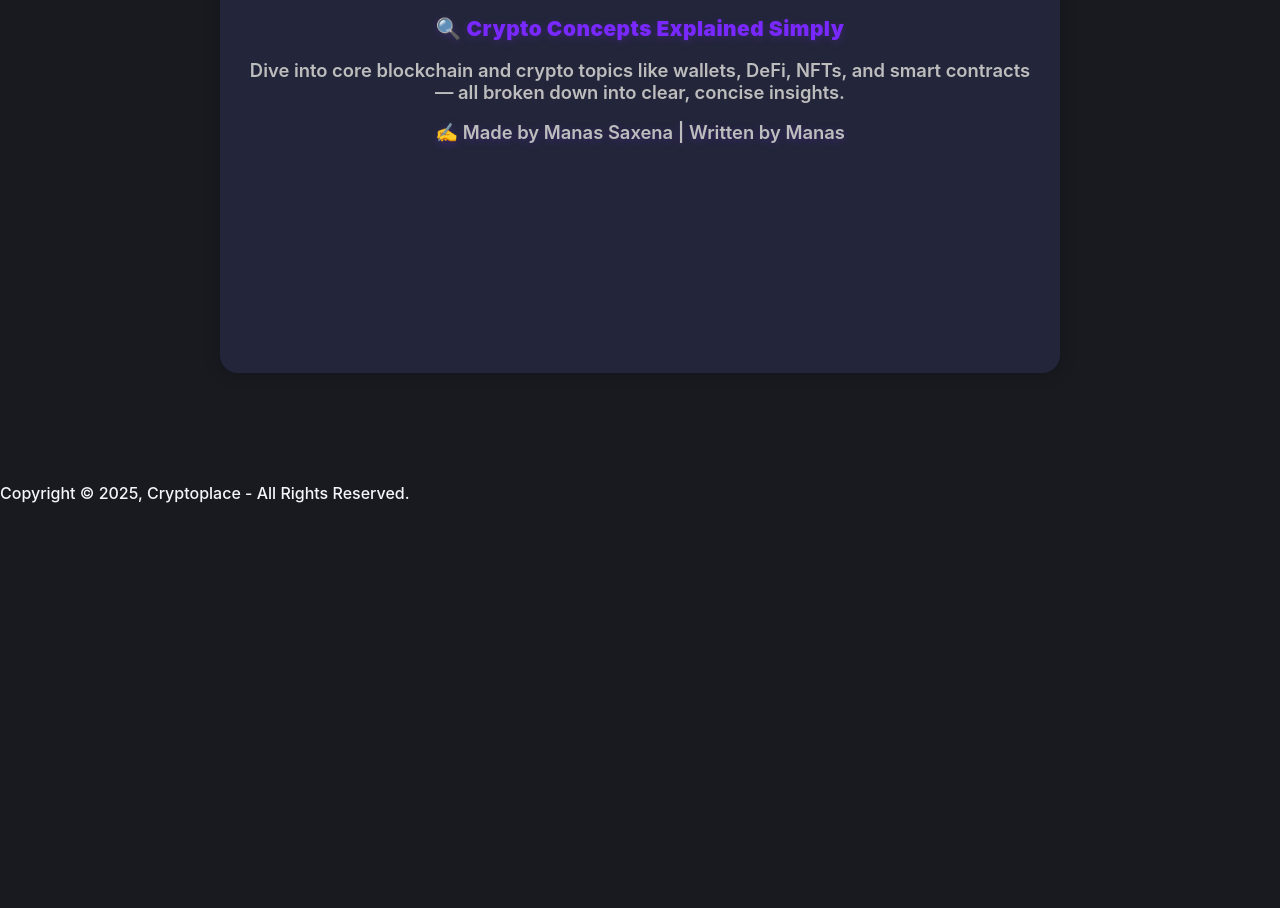
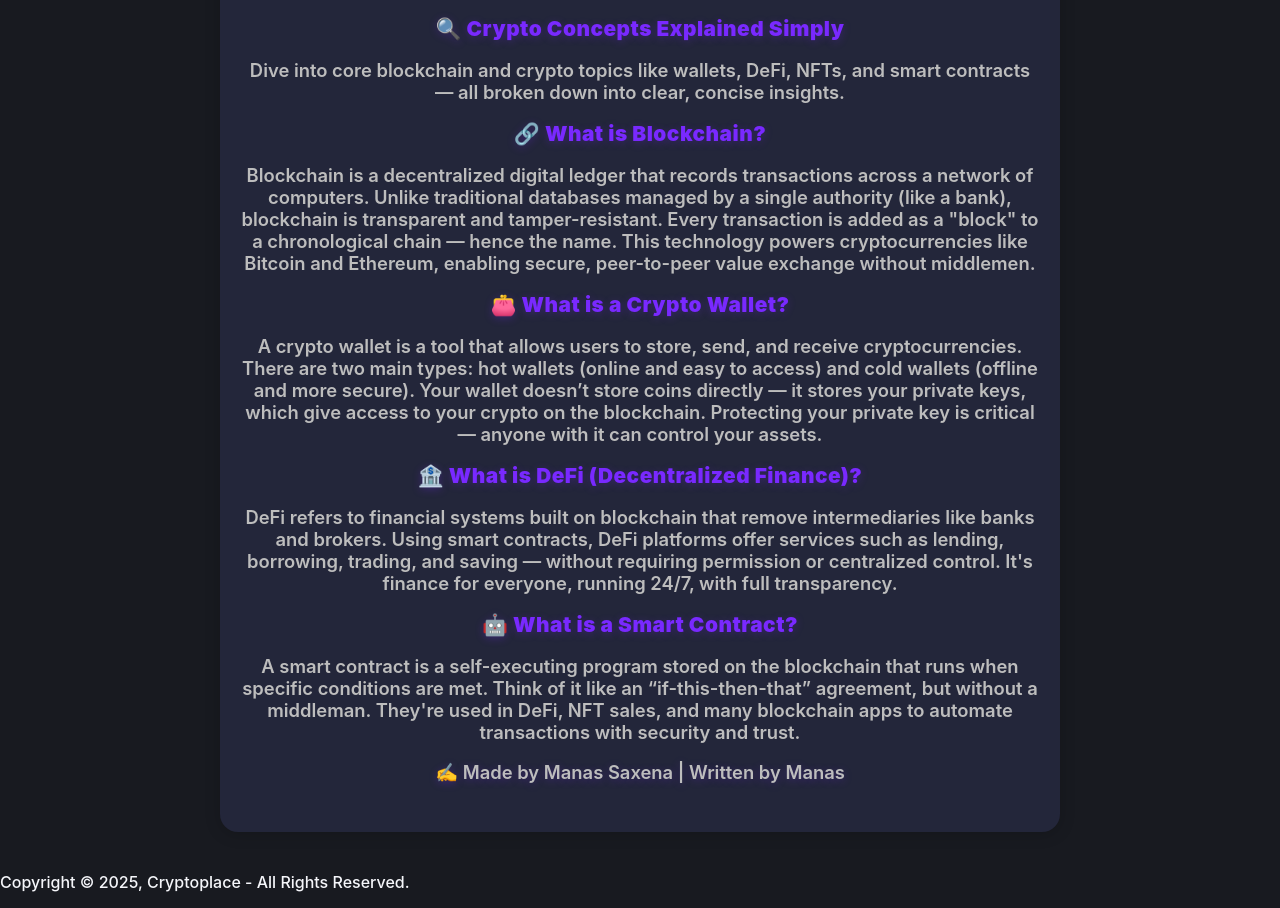
Before and after one commit to ManasSaxena14/React-SEM-2-PROJECT, a React (Vite) app: page /blog in a window 1280 px wide. Shown: the part 324-1232 px from the top of the page. Before the commit the page ends 843 px from the top, so only its background shows below. Built offline with nearby package versions, Linux system fonts and the light colour scheme; no server answers; the HTML template or start-up script is replaced by a standard one.

Commit message:
Update Blog page content with new beginner-friendly crypto guides and explanations

```diff
--- a/src/pages/Blog/Blog.jsx
+++ b/src/pages/Blog/Blog.jsx
@@ -1,3 +1,4 @@
+import React from 'react';
 import './Blog.css';
 
 const Blog = () => {
@@ -5,12 +6,32 @@
     <div className="blog-container">
       <h1>📚 Beginner Guides & Tutorials</h1>
       <p>
-        Whether you’re new to crypto or brushing up your skills, our tutorials walk you through the fundamentals and latest market trends in simple language.
+        Whether you're new to crypto or brushing up your skills, our tutorials walk you through the fundamentals and latest market trends in simple language.
       </p>
 
       <h2>🔍 Crypto Concepts Explained Simply</h2>
       <p>
         Dive into core blockchain and crypto topics like wallets, DeFi, NFTs, and smart contracts — all broken down into clear, concise insights.
+      </p>
+
+      <h2>🔗 What is Blockchain?</h2>
+      <p>
+        Blockchain is a decentralized digital ledger that records transactions across a network of computers. Unlike traditional databases managed by a single authority (like a bank), blockchain is transparent and tamper-resistant. Every transaction is added as a "block" to a chronological chain — hence the name. This technology powers cryptocurrencies like Bitcoin and Ethereum, enabling secure, peer-to-peer value exchange without middlemen.
+      </p>
+
+      <h2>👛 What is a Crypto Wallet?</h2>
+      <p>
+        A crypto wallet is a tool that allows users to store, send, and receive cryptocurrencies. There are two main types: hot wallets (online and easy to access) and cold wallets (offline and more secure). Your wallet doesn’t store coins directly — it stores your private keys, which give access to your crypto on the blockchain. Protecting your private key is critical — anyone with it can control your assets.
+      </p>
+
+      <h2>🏦 What is DeFi (Decentralized Finance)?</h2>
+      <p>
+        DeFi refers to financial systems built on blockchain that remove intermediaries like banks and brokers. Using smart contracts, DeFi platforms offer services such as lending, borrowing, trading, and saving — without requiring permission or centralized control. It's finance for everyone, running 24/7, with full transparency.
+      </p>
+
+      <h2>🤖 What is a Smart Contract?</h2>
+      <p>
+        A smart contract is a self-executing program stored on the blockchain that runs when specific conditions are met. Think of it like an “if-this-then-that” agreement, but without a middleman. They're used in DeFi, NFT sales, and many blockchain apps to automate transactions with security and trust.
       </p>
 
       <p className="author-signature">
```
